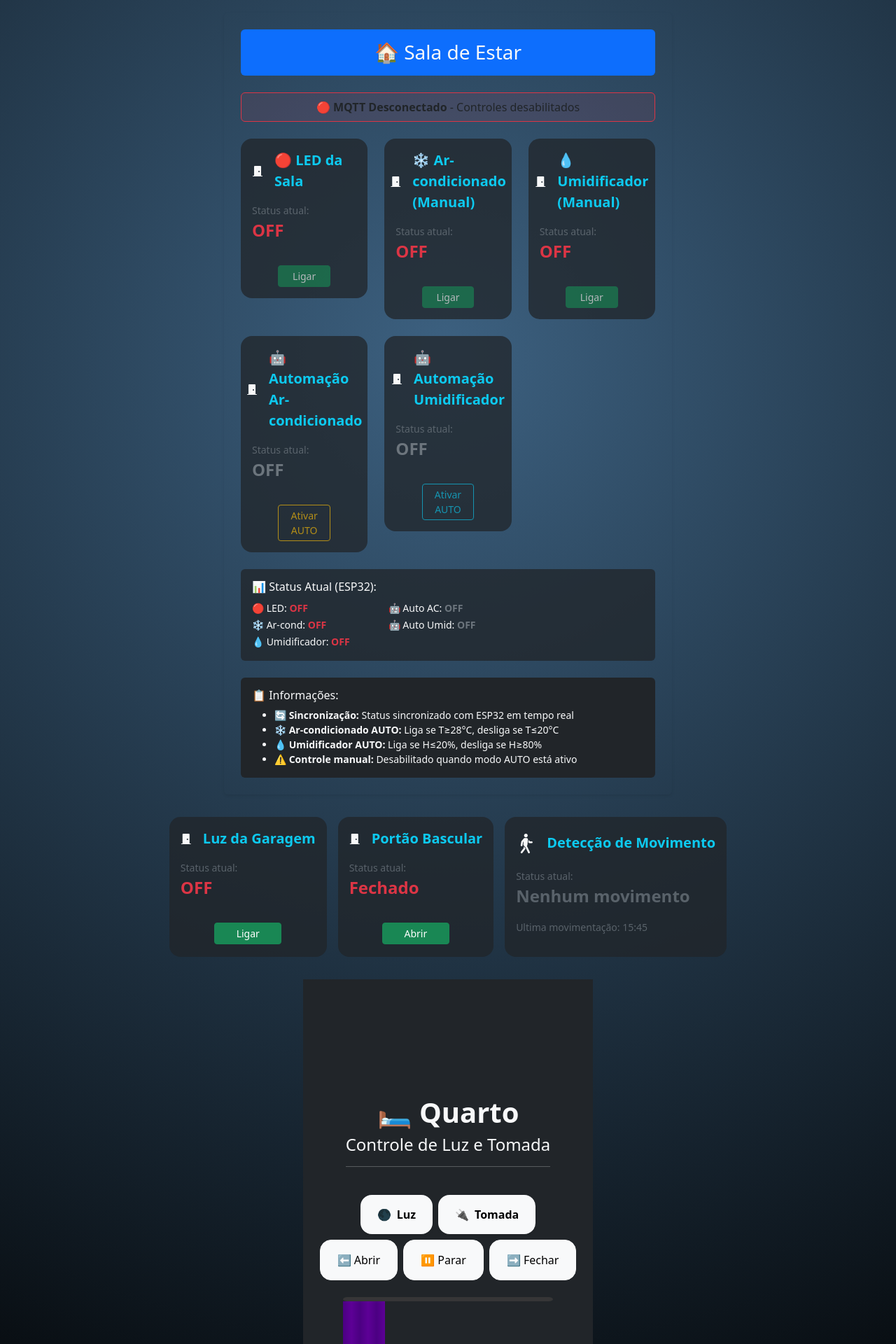
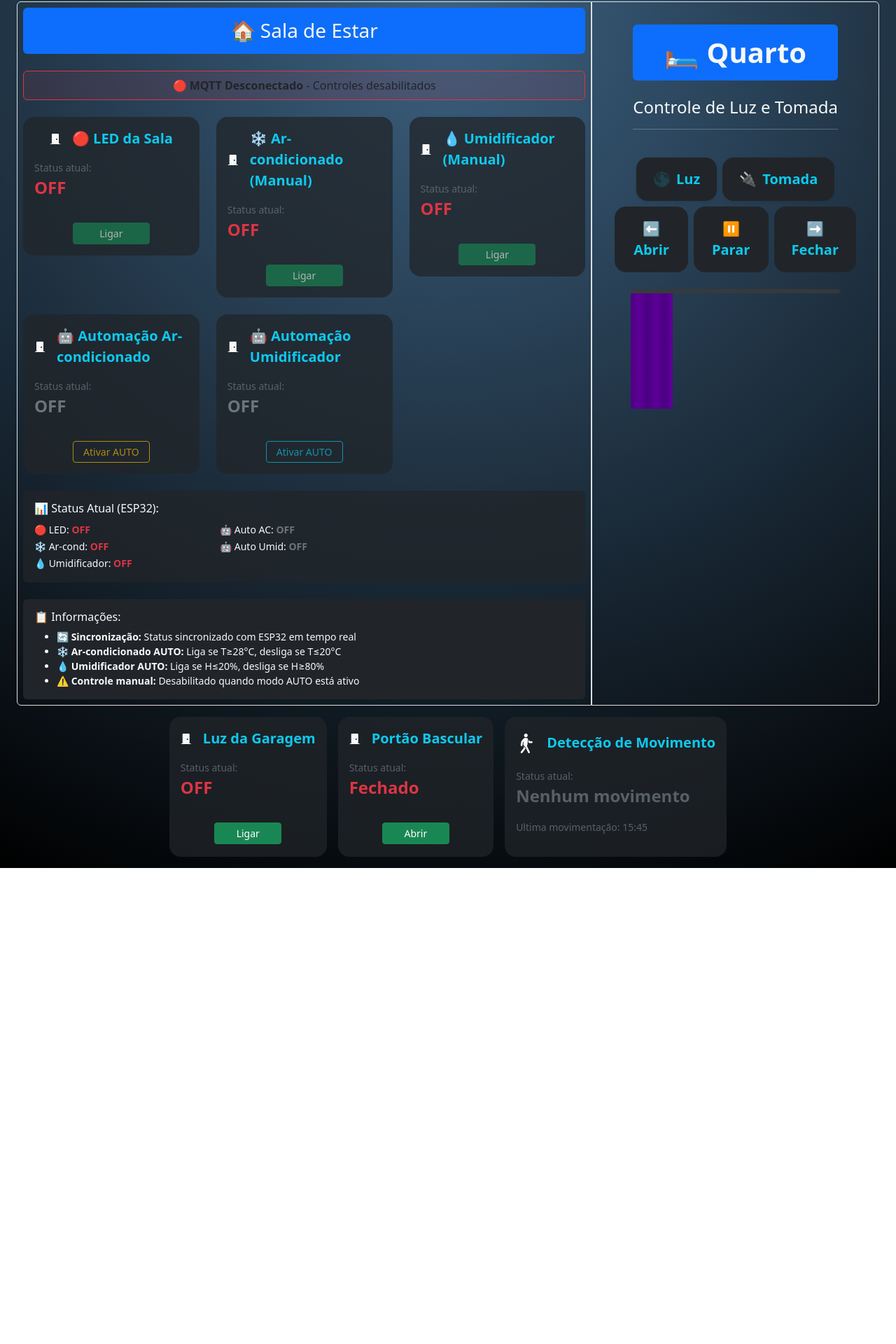
Before and after one commit to rattin1/SmartHouseJLR, a React (Vite) app: page / in a window 1280 px wide. Shown: the part 1202-3122 px from the top of the page at 70% size. After the commit the page ends 2442 px from the top, so only its background shows below. Built offline with nearby package versions, Linux system fonts and the light colour scheme; what paho-mqtt would draw is missing.

Commit message:
Feito alterações no estilo do quarto para melhor se encaixar com o estilo que já tava, feito também layout que deixa quarto ao lado da sala de estar

```diff
--- a/src/App.jsx
+++ b/src/App.jsx
@@ -28,14 +28,21 @@ function App() {
 <div className="d-flex flex-column gap-3 py-3 align-items-center">
       <Tuchart/>
       </div>
-      <div className="d-flex flex-column gap-3 py-3 align-items-center">
+      <div className="container-fluid px-4">
+  <div className="d-flex flex-column flex-md-row gap-0"> {/* Adicione gap-0 */}
+    {/* Sala de Estar - largura específica */}
+    <div className="col-12 col-md-8">
       <SalaDeEstar />
-      </div>
+    </div>
+
+    {/* Quarto - ocupa espaço restante */}
+    <div className="col-12 col-md-4">
+      <Quarto />
+    </div>
+  </div>
+</div>
       <div className="text-dark  d-flex flex-column gap-3 py-3 align-items-center">
         <Garagem />
-      </div>
-      <div className="text-dark  d-flex flex-column gap-3 py-3 align-items-center">
-        <Quarto />
       </div>
       {/* Modal do LogChat */}
       <div
--- a/src/components/Quarto/Quarto.jsx
+++ b/src/components/Quarto/Quarto.jsx
@@ -11,7 +11,7 @@ function ToggleButton({ label, offEmoji, onEmoji, initial = false, extraClass =
     <button
       type="button"
       onClick={() => setOn(!on)}
-      className={`toggle-btn btn btn-light text-black shadow-sm border-0 ${extraClass} px-4 py-3 d-flex align-items-center gap-2 ${on ? "is-on" : "is-off"}`}
+      className={`toggle-btn btn btn-dark bg-opacity-75 rounded-4 px-4 py-3 text-info fw-bold fs-5 shadow-sm border-0 d-flex align-items-center gap-2 ${extraClass} ${on ? "is-on" : "is-off"}`}
     >
       <span>{on ? onEmoji : offEmoji}</span>
       <span className="fw-semibold">{label}</span>
@@ -29,9 +29,10 @@ export default function Quarto() {
   };
 
   return (
-    <div className="d-flex flex-column align-items-center justify-content-center min-vh-100 bg-dark text-light p-4">
+    <div className="p-2 border rounded-end shadow-sm h-100 text-light">
+      <div className="d-flex flex-column align-items-center justify-content-center p-4">
         <div className="text-center mb-4">
-        <h1 className="fw-bold">🛏️ Quarto</h1>
+          <h1 className="fw-bold bg-primary w-100 rounded-2 p-3 mb-4">🛏️ Quarto</h1>
           <h4 className="fw-light">Controle de Luz e Tomada</h4>
           <hr />
         </div>
@@ -42,9 +43,9 @@ export default function Quarto() {
         </div>
 
         <div className="d-flex gap-2 mb-4">
-        <button onClick={() => setCurtainPos("aberto")} className="btn btn-light rounded-4 px-4 py-3">⬅️ Abrir</button>
-        <button onClick={() => setCurtainPos("meio")} className="btn btn-light rounded-4 px-4 py-3">⏸️ Parar</button>
-        <button onClick={() => setCurtainPos("fechado")} className="btn btn-light rounded-4 px-4 py-3">➡️ Fechar</button>
+          <button onClick={() => setCurtainPos("aberto")} className="btn btn-dark bg-opacity-75 rounded-4 px-4 py-3 text-info fw-bold fs-5">⬅️ Abrir</button>
+          <button onClick={() => setCurtainPos("meio")} className="btn btn-dark bg-opacity-75 rounded-4 px-4 py-3 text-info fw-bold fs-5">⏸️ Parar</button>
+          <button onClick={() => setCurtainPos("fechado")} className="btn btn-dark bg-opacity-75 rounded-4 px-4 py-3 text-info fw-bold fs-5">➡️ Fechar</button>
         </div>
 
         <svg viewBox="0 0 100 60" width="300" height="180">
@@ -82,5 +83,6 @@ export default function Quarto() {
           </defs>
         </svg>
       </div>
+    </div>
   );
 };
--- a/src/components/SalaDeEstar/SalaDeEstar.jsx
+++ b/src/components/SalaDeEstar/SalaDeEstar.jsx
@@ -136,8 +136,8 @@ const SalaDeEstar = () => {
   };
 
   return (
-    <div className="container p-4 rounded shadow-sm w-50">
-      <h3 className="text-center mb-4 bg-primary text-light p-3 rounded">
+    <div className="p-2 border rounded-start shadow-sm h-100 w-md-auto">
+      <h3 className="text-center mb-4 text-light p-3 rounded bg-primary">
         🏠 Sala de Estar
       </h3>
 
@@ -156,7 +156,7 @@ const SalaDeEstar = () => {
 
       <div className="row g-4">
         {/* LED da Sala */}
-        <div className="col-md-4">
+        <div className="col-md-4 col-sm-6 col-12">
           <SwitchContainer
             className={`${ledStatus === "ON" ? "text-success" : "text-danger"}`}
             SwitchName={`${ledStatus === "ON" ? "Desligar" : "Ligar"}`}
@@ -168,7 +168,7 @@ const SalaDeEstar = () => {
         </div>
 
         {/* Ar-condicionado Manual */}
-        <div className="col-md-4">
+        <div className="col-md-4 col-sm-6 col-12">
           <SwitchContainer
             className={`${arCondicionadoStatus === "ON" ? "text-success" : "text-danger"}`}
             SwitchName={
@@ -186,7 +186,7 @@ const SalaDeEstar = () => {
         </div>
 
         {/* Umidificador Manual */}
-        <div className="col-md-4">
+        <div className="col-md-4 col-sm-6 col-12">
           <SwitchContainer
             className={`${umidificadorStatus === "ON" ? "text-success" : "text-danger"}`}
             SwitchName={
@@ -204,7 +204,7 @@ const SalaDeEstar = () => {
         </div>
 
         {/* Automação Ar-condicionado */}
-        <div className="col-md-4">
+        <div className="col-md-4 col-sm-6 col-12">
           <SwitchContainer
             className={`${autoArStatus === "ON" ? "text-warning" : "text-secondary"}`}
             SwitchName={`${autoArStatus === "ON" ? "Desativar AUTO" : "Ativar AUTO"}`}
@@ -216,7 +216,7 @@ const SalaDeEstar = () => {
         </div>
 
         {/* Automação Umidificador */}
-        <div className="col-md-4">
+        <div className="col-md-4 col-sm-6 col-12">
           <SwitchContainer
             className={`${autoUmidificadorStatus === "ON" ? "text-info" : "text-secondary"}`}
             SwitchName={`${autoUmidificadorStatus === "ON" ? "Desativar AUTO" : "Ativar AUTO"}`}
@@ -229,17 +229,17 @@ const SalaDeEstar = () => {
       </div>
 
       {/* Status em tempo real */}
-      <div className="mt-4 p-3 bg-dark bg-opacity-75 text-light rounded ">
+      <div className="mt-4 p-3 rounded bg-dark bg-opacity-75 text-light">
         <h6 className="mb-2">📊 Status Atual (ESP32):</h6>
         <div className="row">
-          <div className="col-md-4">
+          <div className="col-md-4 col-sm-6 col-12">
             <small>
               🔴 LED: <strong className={ledStatus === "ON" ? "text-success" : "text-danger"}>{ledStatus}</strong><br/>
               ❄️ Ar-cond: <strong className={arCondicionadoStatus === "ON" ? "text-success" : "text-danger"}>{arCondicionadoStatus}</strong><br/>
               💧 Umidificador: <strong className={umidificadorStatus === "ON" ? "text-success" : "text-danger"}>{umidificadorStatus}</strong>
             </small>
           </div>
-          <div className="col-md-4">
+          <div className="col-md-4 col-sm-6 col-12">
             <small>
               🤖 Auto AC: <strong className={autoArStatus === "ON" ? "text-warning" : "text-secondary"}>{autoArStatus}</strong><br/>
               🤖 Auto Umid: <strong className={autoUmidificadorStatus === "ON" ? "text-info" : "text-secondary"}>{autoUmidificadorStatus}</strong>
@@ -249,7 +249,7 @@ const SalaDeEstar = () => {
       </div>
 
       {/* Legenda */}
-      <div className="mt-4 p-3 bg-dark text-light rounded ">
+      <div className="mt-4 p-3 rounded bg-dark text-light">
         <h6 className="mb-2">📋 Informações:</h6>
         <ul className="mb-0 small">
           <li><strong>🔄 Sincronização:</strong> Status sincronizado com ESP32 em tempo real</li>
--- a/src/components/TUchart/Tuchart.jsx
+++ b/src/components/TUchart/Tuchart.jsx
@@ -362,9 +362,9 @@ const Tuchart = () => {
           className="px-3 py-2 rounded border fs-6 border-secondary bg-transparent text-light"
 
         >
-          <option value="24h">Últimas 24 horas</option>
-          <option value="yesterday">Ontem</option>
-          <option value="7days">Últimos 7 dias</option>
+          <option className='text-dark' value="24h">Últimas 24 horas</option>
+          <option className='text-dark' value="yesterday">Ontem</option>
+          <option className='text-dark' value="7days">Últimos 7 dias</option>
         </select>
       </div>
 
```
Lines whose indentation alone changed are shown as unchanged.
